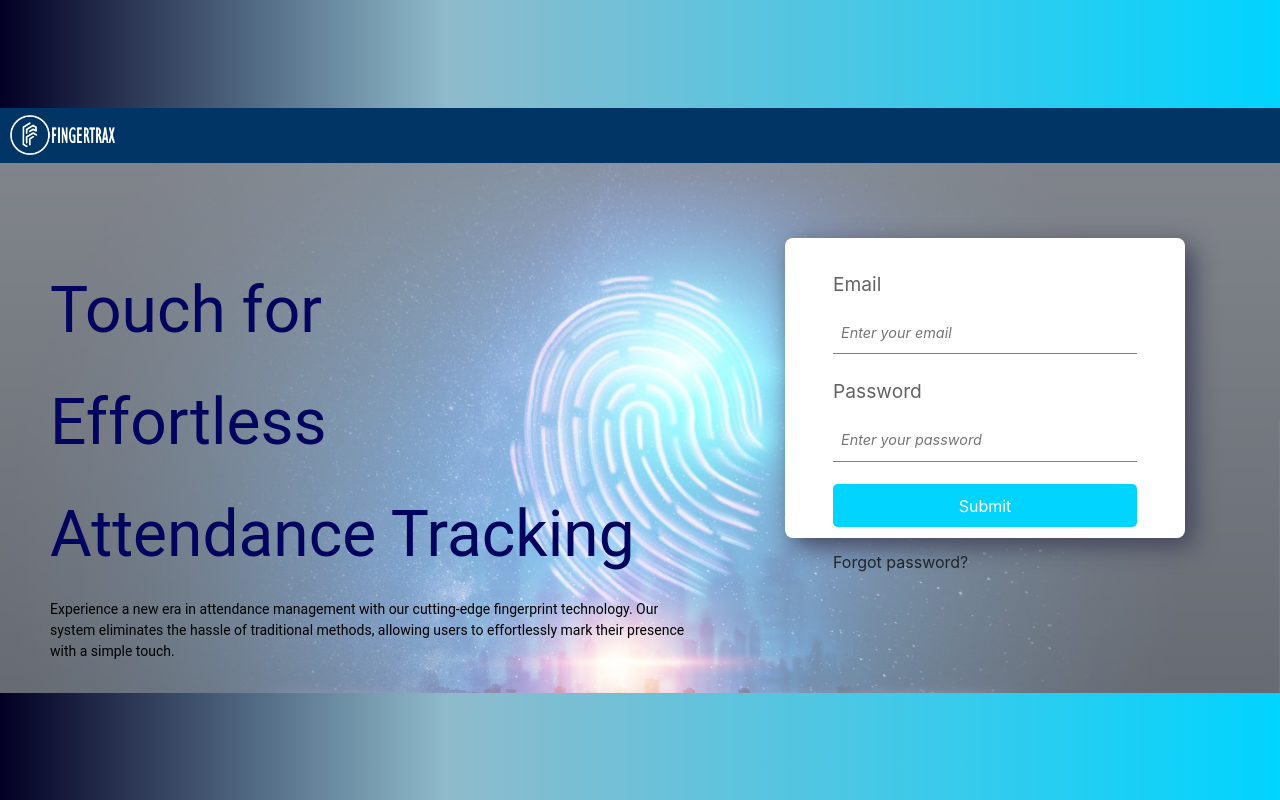
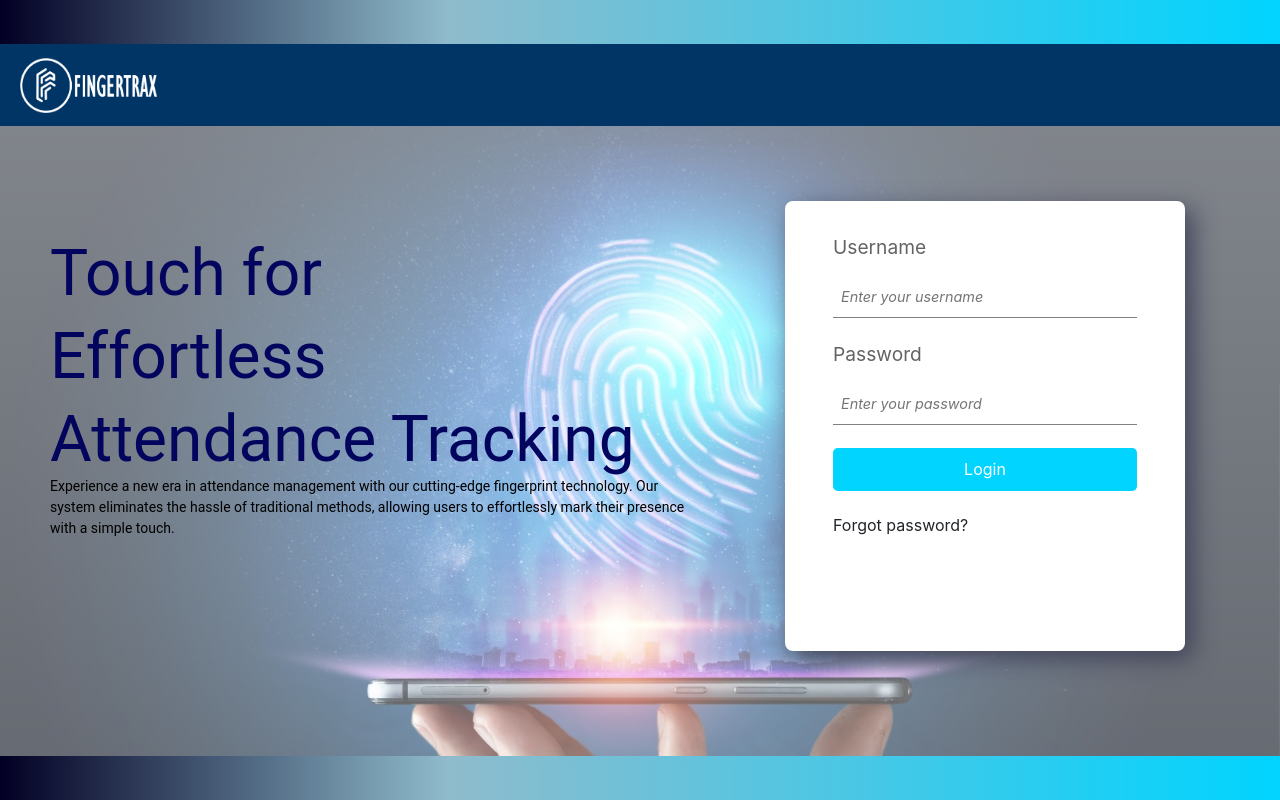
Before and after one commit to HasiniPrasadika/FingerTrax, a React (Create React App) app in the folder frontend/: page /login in a window 1280 px wide. Built offline with nearby package versions, Linux system fonts and the light colour scheme.

Commit message:
login page updated

```diff
--- a/frontend/src/Components/Admin/Admin.css
+++ b/frontend/src/Components/Admin/Admin.css
@@ -115,19 +115,20 @@ main {
 }
 
 .ruhuna-details {
-    display: flex;
-    height: 150px;
-    width: 1025px;
-    padding: 0px;
+    display: grid;
+    grid-template-columns: 1fr;
+    height: 175px;
+    width: 1020px;
     border-radius: 10px;
-    margin: 0px 0px 0px 280px;
+    margin: 0px 0px 0px 270px;
     background-color: white;
 }
 
-.ruhuna-details-img {
-    width: 120px;
-    height: 120px;
+.ruhuna-details img {
+    width: 215px;
+    height:135px;
     padding: 15px 10px 5px 120px;
+    margin-right: 30px;
 
 }
 
@@ -136,6 +137,8 @@ main {
     color: #012970;
     font-family: 'Poppins', sans-serif;
     margin: 0px 10px 0px 10px;
+    margin-top: 5px;
+
 }
 
 .second-row-container{
--- a/frontend/src/Components/Admin/AdminDashboard.js
+++ b/frontend/src/Components/Admin/AdminDashboard.js
@@ -39,17 +39,19 @@ const navigate = useNavigate();
 
   return (
     <div className="dashboard">
-    <div className="row">
+
         <div className="ruhuna-details" >
         <div>
-            <span style={{opacity:'0.8', padding:'10px' , fontSize:'12px'}}><GoTriangleRight />Dashboard </span>
+            <span style={{opacity:'0.8', marginLeft:'10px', fontSize:'12px'}}><GoTriangleRight />Dashboard </span>
         </div>
-        <div>
-          <img src='/Images/1.jpeg' className="ruhuna-details-img" />
-        </div>
+        <div className="row">
+          <img src='/Images/logo_ruhuna.jpg'/>
+
         <div className='ruhuna-details-font'>
-            <p>Faculty of Engineering </p>
-            <p>University of Ruhuna</p>
+        <p>
+          <span style={{fontSize:'50px'}}>Faculty of Engineering</span><br/>
+          <span>University of Ruhuna</span>
+        </p>
         </div>
         </div>
         </div>
--- a/frontend/src/Components/Admin/Sidebar.js
+++ b/frontend/src/Components/Admin/Sidebar.js
@@ -1,11 +1,13 @@
-import {React} from 'react';
+import { React } from 'react';
 import { useCookies } from "react-cookie";
 
-import {useNavigate } from 'react-router-dom';
+import { useNavigate } from 'react-router-dom';
 
+import { FaTh } from "react-icons/fa";
+import { FiLogOut } from "react-icons/fi";
+import { MdPeopleAlt } from "react-icons/md";
+import { PiStudentBold } from "react-icons/pi";
 import './Admin.css';
-
-// ... (imports remain unchanged)
 
 const Sidebar = ({ children }) => {
   const navigate = useNavigate();
@@ -16,25 +18,30 @@ const Sidebar = ({ children }) => {
     navigate("/login");
   };
 
-  const menuItem = [
+  const menuItem=[
     {
-      path: '/',
-      name: 'Dashboard',
+        path:"/",
+        name:"Dashboard",
+        icon:<FaTh/>
     },
     {
-      path: '/lecture',
-      name: 'Lecture',
+        path:"/lecture",
+        name:"Lecture",
+        icon:<MdPeopleAlt/>
     },
     {
-      path: '/student',
-      name: 'Student',
+        path:"/student",
+        name:"Student",
+        icon:<PiStudentBold/>
     },
     {
-      path: '/login',
-      name: 'Logout',
-      onClick: handleLogout,
+        path:"/logout",
+        name:"Logout",
+        icon:<FiLogOut/>,
+        onClick: handleLogout,
     },
-  ];
+
+]
 
   return (
     <div className="container">
--- a/frontend/src/Components/Login.css
+++ b/frontend/src/Components/Login.css
@@ -13,7 +13,7 @@
   .top-bar {
     display: flex;
     background-color: rgb(0, 53, 102);
-    height: 55px;
+    height: 82px;
     width: 100%;
     padding: 0px;
     align-items: center;
@@ -24,7 +24,7 @@
     grid-template-rows: auto auto auto auto;
     grid-template-columns: 1fr 1fr;
     gap: 10px;
-
+    height: auto;
   }
   .text-content{
     margin: 100px 0px 0px 50px;
@@ -37,8 +37,12 @@
     font-family: 'Roboto', sans-serif;
     color: rgba(3, 4, 94);
   }
+
+  .text-content p{
+    margin-bottom: -0.2em;
+  }
   .login-form{
-    height: 400px;
+    height: 450px;
     width: 500px;
     margin: 150px 0px 0px 0px;
     padding: 20px;
@@ -53,7 +57,7 @@
     width: 100%;
     margin: 75px;
     max-width: 350px;
-    height: 300px;
+    height: 450px;
     box-shadow: 8px 8px 24px 0px rgba(66, 68, 90, 1);
   }
 
--- a/frontend/src/Components/Login.js
+++ b/frontend/src/Components/Login.js
@@ -10,7 +10,7 @@ const Login = () => {
     backgroundImage: `linear-gradient(rgba(255, 255, 255, 0.5), rgba(255, 255, 255, 0.4)), url(${process.env.PUBLIC_URL}/Images/login.jpeg)`,
     backgroundSize: 'cover',
     backgroundRepeat: 'no-repeat',
-     // Set the height of the container if needed
+
   };
 
 
@@ -70,7 +70,7 @@ const Login = () => {
   return (
     <div className='login-container'>
     <div className='top-bar'>
-    <img src="/Images/logo2.png" style={{ width: '105px', height: '40px', alignItems: 'center', marginLeft: '10px'}} alt="Logo" />
+    <img src="/Images/logo2.png" style={{ width: '137px', height: '55px', alignItems: 'center', marginLeft: '20px'}} alt="Logo" />
     </div>
     <div className='content-bar' style={backgroundStyle}>
         <div className='text-content'>
@@ -85,14 +85,13 @@ const Login = () => {
         <div className='login-form form_container'>
         <form onSubmit={handleSubmit} >
                 <div>
-                <label htmlFor="email">Email</label>
+                <label htmlFor="email">Username</label>
                 <input
                     type="email"
                     name="email"
                     value={email}
-                    placeholder="Enter your email"
+                    placeholder="Enter your username"
                     onChange={handleOnChange}
-
                 />
                 </div>
                 <div>
@@ -105,7 +104,7 @@ const Login = () => {
                     onChange={handleOnChange}
                 />
                 </div>
-                <button type="submit">Submit</button>
+                <button type="submit">Login</button>
                 <span>
                 Forgot password?
                 </span>
```
Also changed, not shown: frontend/public/Images/logo_ruhuna.jpg (added).
